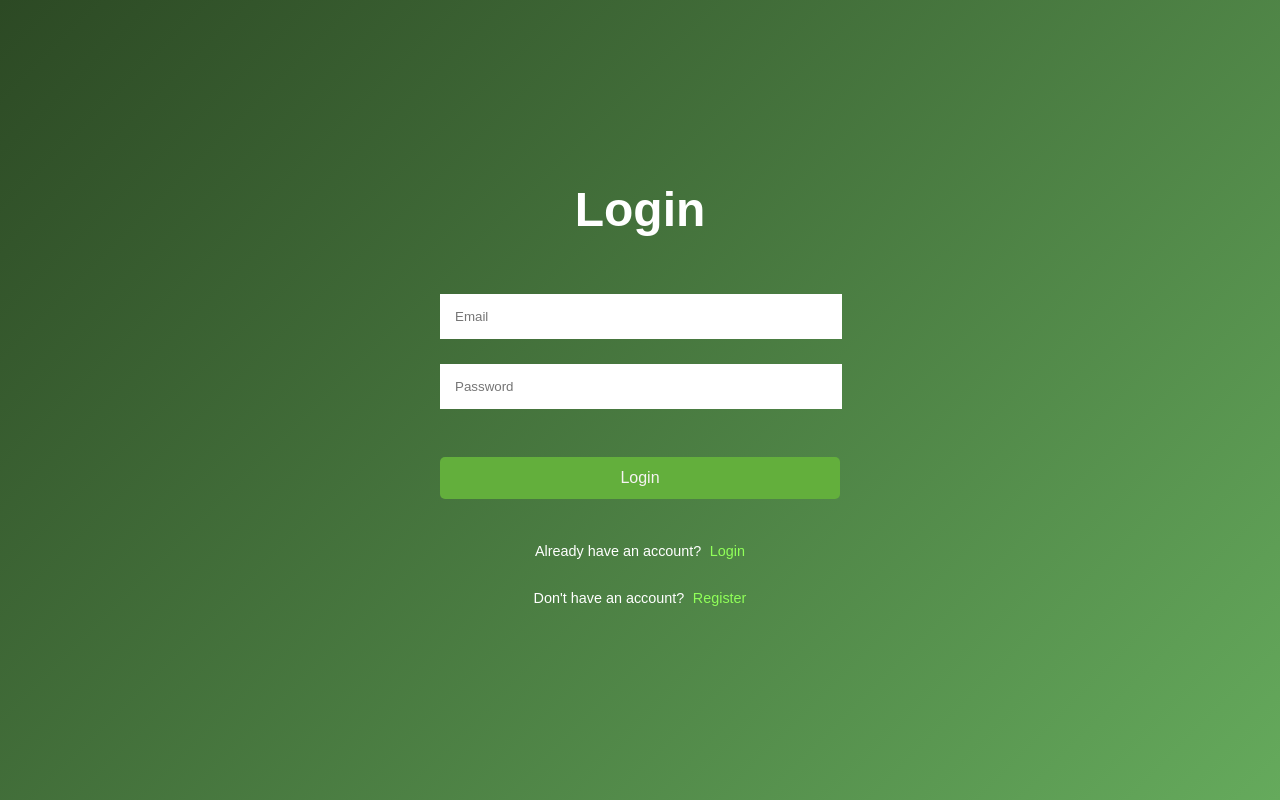
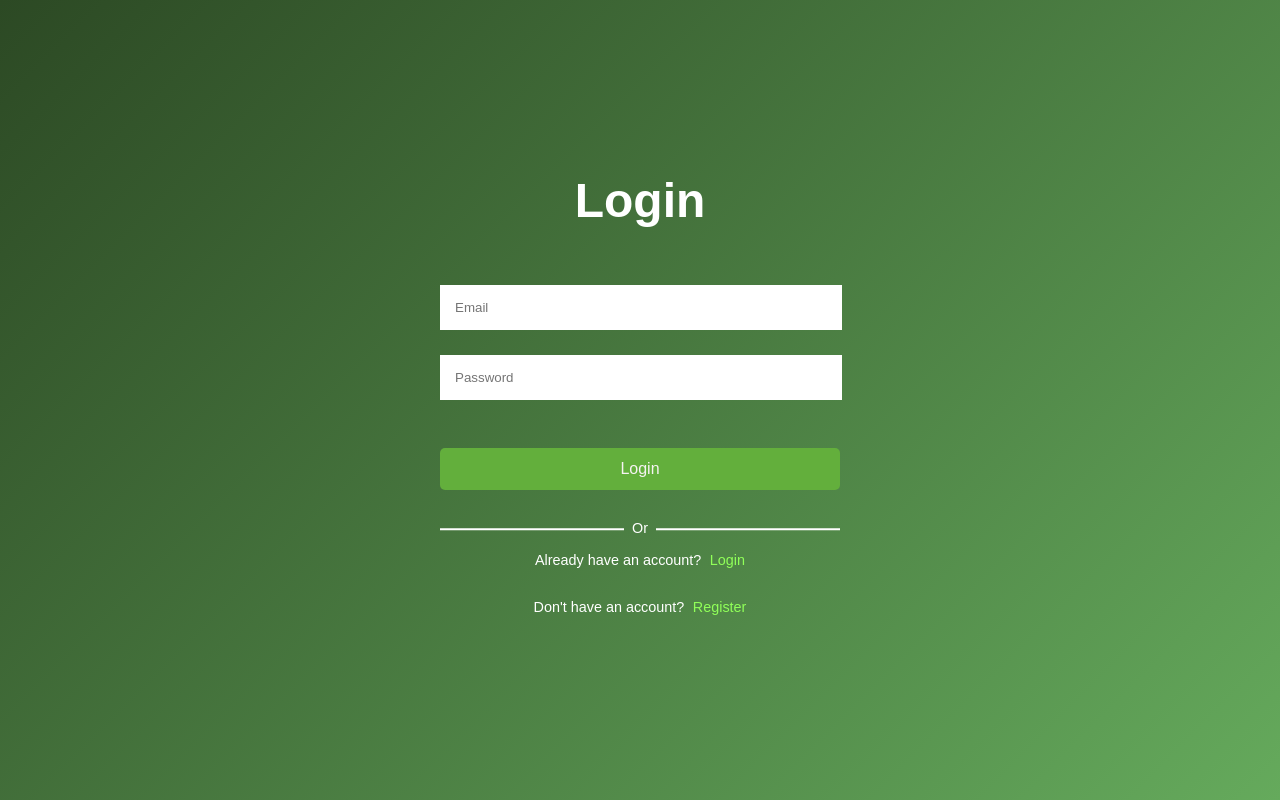
Before and after one commit to simplywilber/react-to-do-list-2026, a React (Vite) app: page / in a window 1280 px wide. Built offline with nearby package versions, Linux system fonts and the light colour scheme.

Commit message:
Add or label for option on login form

```diff
--- a/src/components/AuthForm.jsx
+++ b/src/components/AuthForm.jsx
@@ -91,8 +91,15 @@ export default function AuthForm({ setToken }) {
       </form>
 
       <div className="options">
-        <div><p>Already have an account?</p><span onClick={() => setIsLogin(true)}>Login</span></div>
-        <div><p>Don't have an account?</p><span onClick={() => setIsLogin(false)}>Register</span></div>
+        <p>Or</p>
+        <div>
+          <p>Already have an account?</p>
+          <span onClick={() => setIsLogin(true)}>Login</span>
+        </div>
+        <div>
+          <p>Don't have an account?</p>
+          <span onClick={() => setIsLogin(false)}>Register</span>
+        </div>
       </div>
     </div>
   );
```
